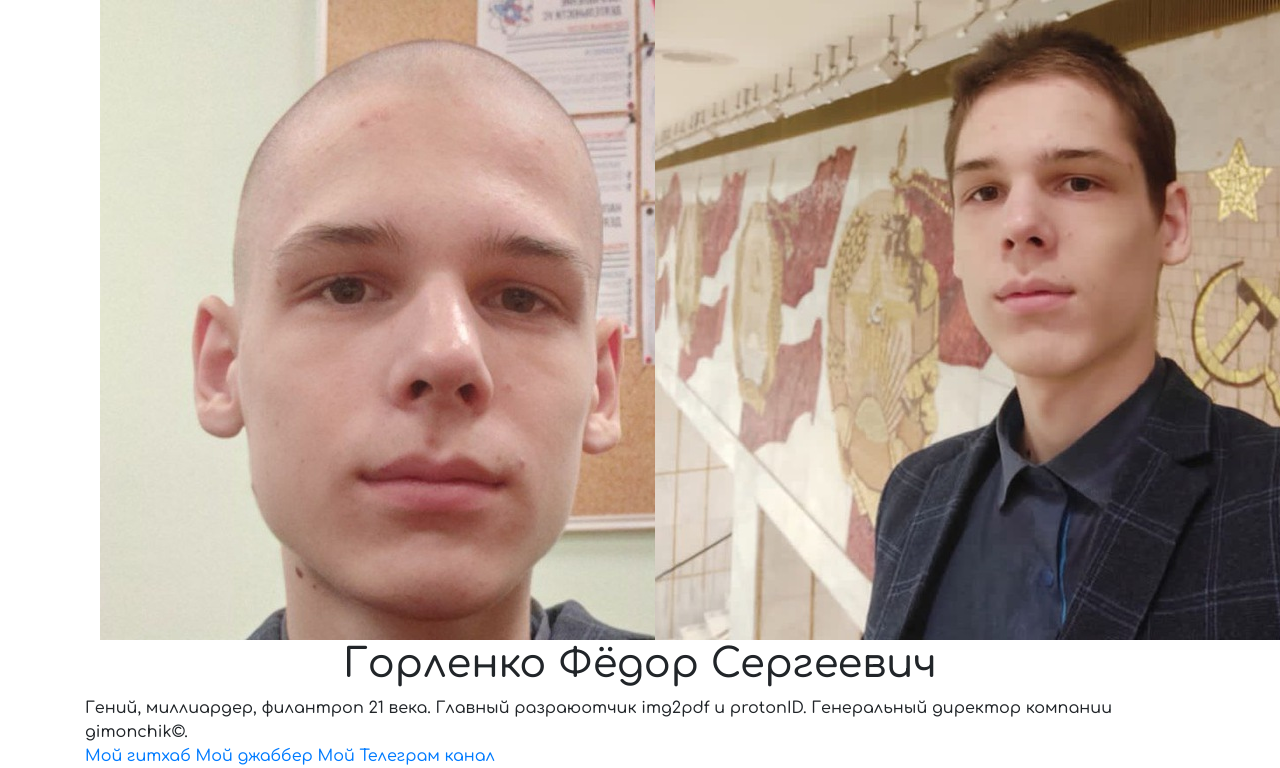
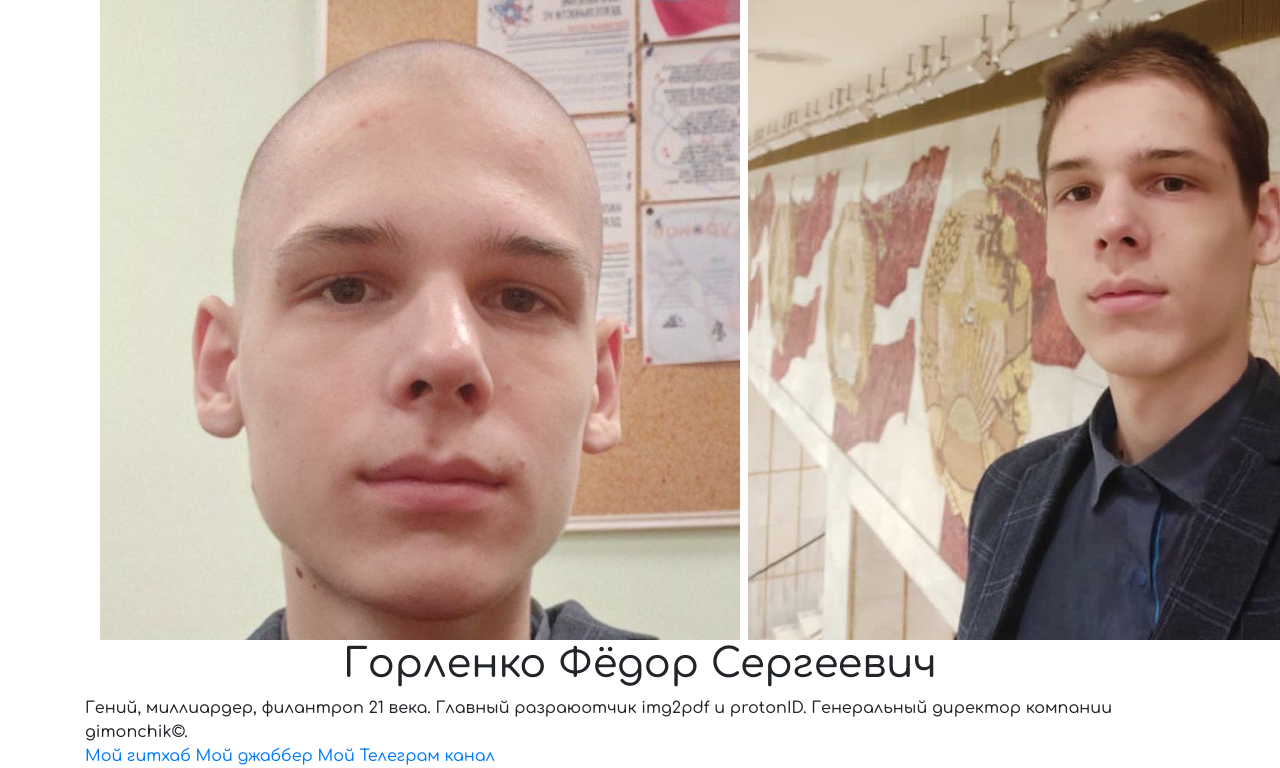
Before and after one commit to fedorchikthebest/img2pdf, a Flask app: page /about in a window 1280 px wide; the page is wider, and only the part inside the window is pictured. Shown: the part 76-844 px from the top of that part. Run offline with Flask 3, Linux system fonts and the light colour scheme; parts of the project's set-up code (start-up, migrations or seed data) failed here and were passed over; some libraries are stand-ins or nearby versions.

Commit message:
desin update

```diff
--- a/templates/about.html
+++ b/templates/about.html
@@ -2,10 +2,13 @@
 {% block content %}
 <div class="container">
     <div class="row">
-        <div class="col-6">
+        <div class="col-5">
             <img src="static/img/fedor.jpg">
         </div>
-        <div class="col-6">
+        <div class="col-2">
+
+        </div>
+        <div class="col-5">
             <img src="static/img/geny.jpg">
         </div>
     </div>
```
